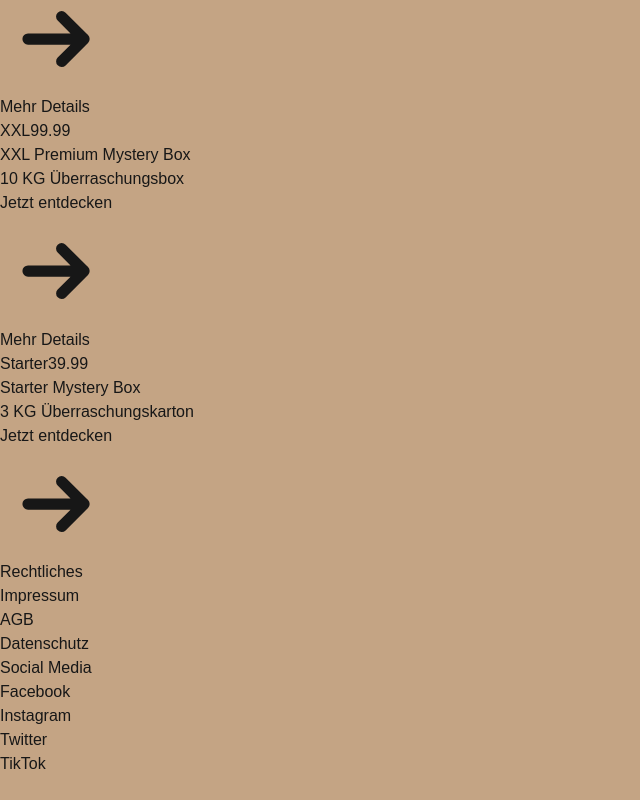
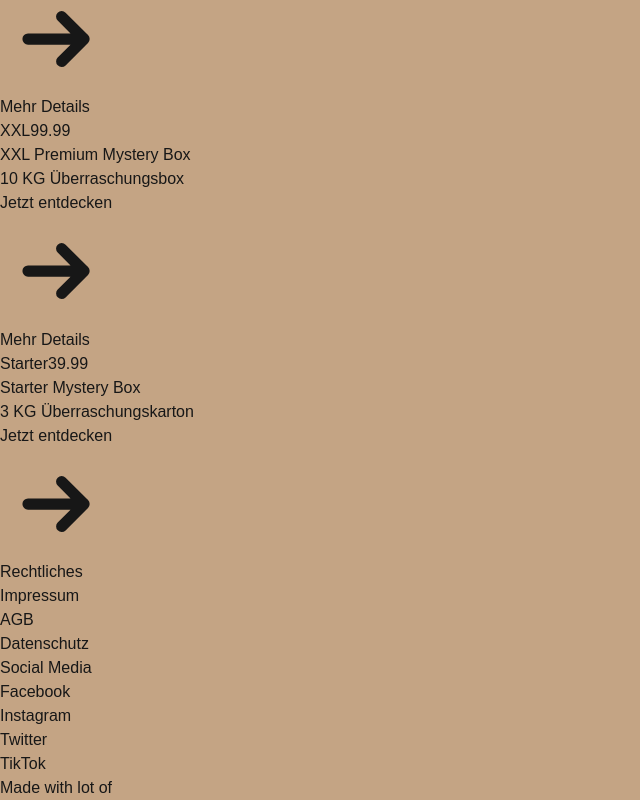
Before and after one commit to Maroc-Flavor/mysteryBox, a Next.js app: page /shop in a window 1280 px wide. Shown: the part 1417-2217 px from the top of the page, without its empty margins (0-640 px from the left). Before the commit the page ends 2193 px from the top, so only its background shows below. Built offline with nearby package versions, Linux system fonts and the light colour scheme.

Commit message:
Configure GitHub Pages deployment

```diff
--- a/src/components/Footer.tsx
+++ b/src/components/Footer.tsx
@@ -24,6 +24,9 @@
 					</div>
 				</div>
 			</div>
+			<div>
+				<p>Made with lot of </p>
+			</div>
 		</footer>
 	);
 }
```
